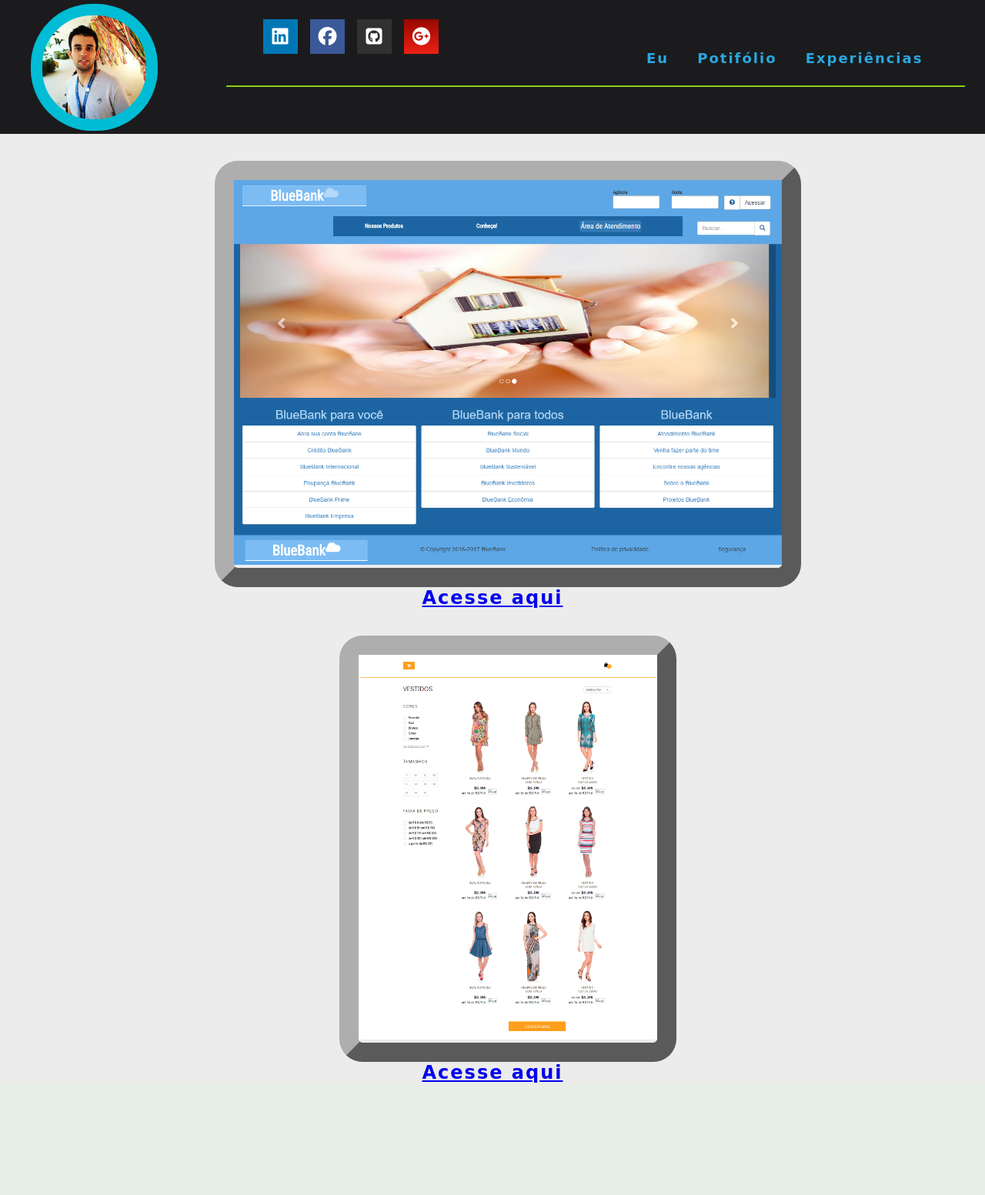
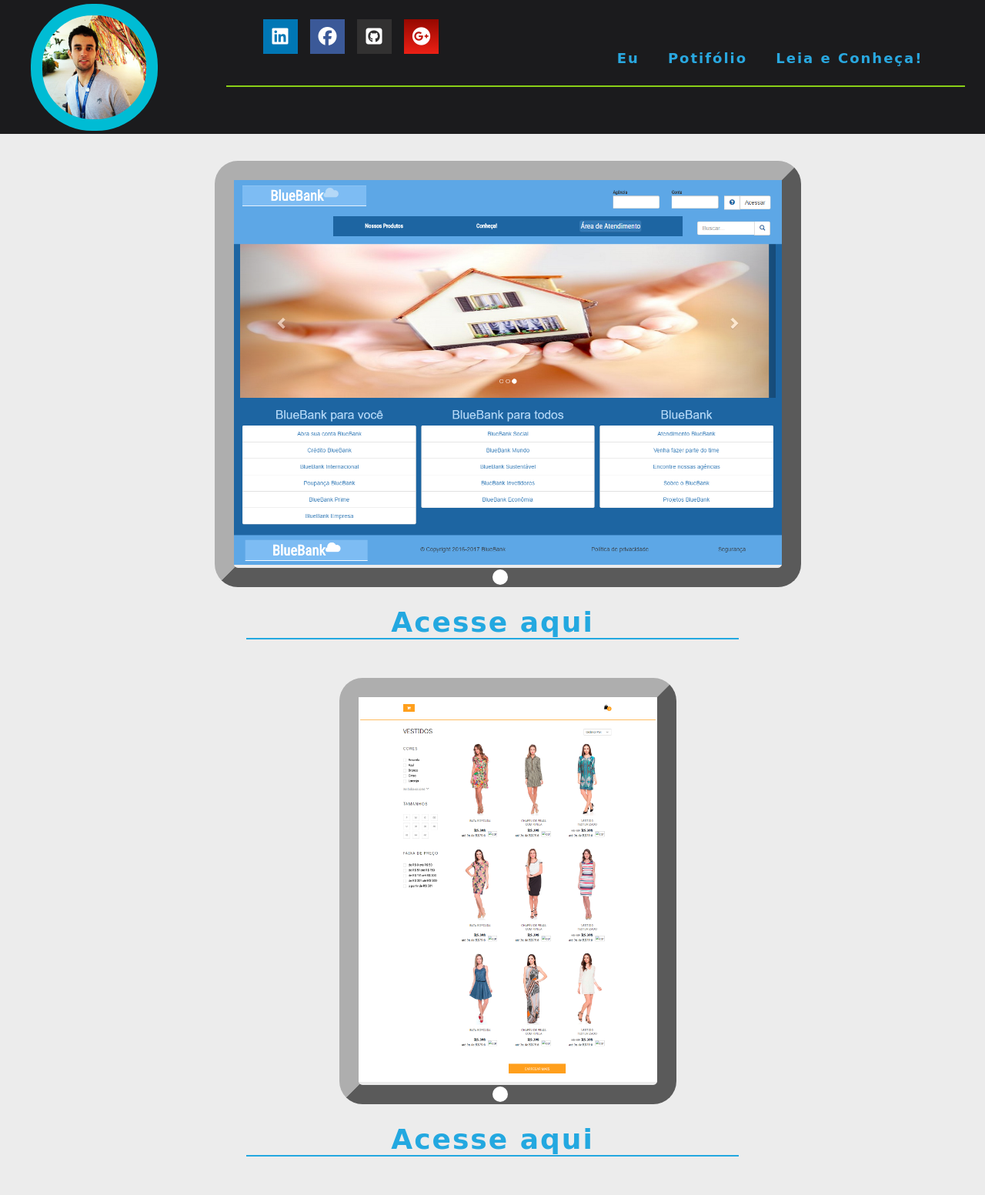
Before and after one commit to diegomcsilva/DiegoMarcelo, a PHP site: page /portifolio.html in a window 1280 px wide. Shown: the whole page at 77% size. Before the commit the page ends 1407 px from the top, so only its background shows below. Run offline with PHP 8.4, Linux system fonts and the light colour scheme; some libraries are stand-ins or nearby versions.

Commit message:
update in portifolio and ajust

```diff
--- a/index.html
+++ b/index.html
@@ -22,9 +22,9 @@
         </div>
         <div class="nav">
         <ul>
-          <li><a href="#me">Eu</a></li>
+          <li><a href="#">Eu</a></li>
           <li><a href="portifolio.html">Portifólio</a></li>
-          <li><a href="#experiences">Leia e Conheça!</a></li>
+          <li><a href="conheca.html">Leia e Conheça!</a></li>
         </ul>
       </div>
     </div>
--- a/portifolio.html
+++ b/portifolio.html
@@ -22,8 +22,8 @@
         <div class="nav">
           <ul>
             <li><a href="index.html">Eu</a></li>
-            <li><a href="portifolio.html">Potifólio</a></li>
-            <li><a href="#experiences">Experiências</a></li>
+            <li><a href="#">Potifólio</a></li>
+            <li><a href="conheca.html">Leia e Conheça!</a></li>
           </ul>
         </div>
       </div>
@@ -31,15 +31,15 @@
     <div class="contents-models">
       <a href="https://diegomcsilva.github.io/bluebank/">
       <ul class="portifolio_desktop">
-        <li><img src="../../src/images/bluebank.png" alt="bluebank"></li>
+        <li><img src="../../src/images/bluebank.png" alt="bluebank"><a class="port_btn" href="https://diegomcsilva.github.io/bluebank/"></a></li>
       </ul>
-      <h2><a href="https://diegomcsilva.github.io/bluebank/">Acesse aqui</a></h2>
+      <h2><a class="port_link" href="https://diegomcsilva.github.io/bluebank/">Acesse aqui</a></h2>
 
       <a href="https://diegomcsilva.github.io/get-devs/">
       <ul class="portifolio_desktop">
-        <li><img src="../../src/images/car_web2.png" alt="car_web"></li>
+        <li><img src="../../src/images/car_web2.png" alt="car_web"><a class="port_btn" href="https://diegomcsilva.github.io/get-devs/"></a></li>
       </ul>
-      <h2><a href="https://diegomcsilva.github.io/get-devs/">Acesse aqui</a></h2>
+      <h2><a class="port_link" href="https://diegomcsilva.github.io/get-devs/">Acesse aqui</a></h2>
 
       </a>
     </div>
--- a/src/scss/style.scss
+++ b/src/scss/style.scss
@@ -155,7 +155,7 @@ header {
       h1 {
         font-size: 3em;
         strong {
-          font-size: 1.5em;
+          font-size: 1.3em;
         }
       }
       h2 {
@@ -296,7 +296,7 @@ header {
           background-color: #f7df1e;
         }
         .React {
-          width: 50%;
+          width: 65%;
           background: linear-gradient(to top left, #61dafb, #007190);
           background-color: #61dafb;
         }
@@ -316,7 +316,7 @@ header {
           background-color: #4e8ef7;
         }
         .Sass {
-          width: 80%;
+          width: 70%;
           background: linear-gradient(to top left, #8c0d4d, #cf649a);
           background-color: #cf649a;
         }
@@ -390,7 +390,34 @@ header {
     h2 {
       text-align: center;
     }
+    .port_link {
+      text-decoration: none;
+      color: #23a8e0;
+      margin: 25px auto 50px;
+      display: block;
+      font-size: 1.5em;
+      border-bottom: 2px solid;
+      width: 50%;
+      text-align: center;
+    }
+    .port_btn {
+      width: 20pX;
+      height: 20px;
+      background: white;
+      border-radius: 15px;
+      position: absolute;
+      bottom: 3px;
+      left: 50%;
+      &:active {
+        box-shadow: inset 1px 0px 6px 2px black;
+        transition: 0.3s;
+      }
+    }
   }
+
+
+/*Classe de media*/
+
 
   @media (min-width: 320px) and (max-width: 992px) {
     header {
```
Also changed, not shown: conheca.html (added, +34 -0 lines), public/css/style.min.css.
